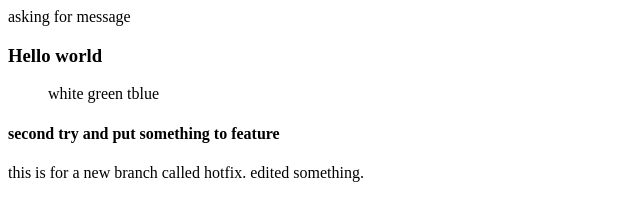
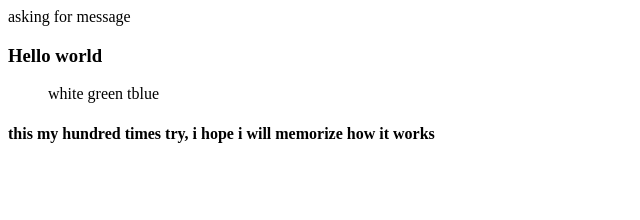
Before and after one commit to jnj0205/first-week-first-try, a plain HTML site: page index.html in a window 1280 px wide. Shown: the whole page, without its empty margins (0-640 px from the left). Drawn offline with Linux system fonts and the light colour scheme.

Commit message:
add this

```diff
--- a/index.html
+++ b/index.html
@@ -14,10 +14,8 @@ asking for message
     <il>green</il>
     <il>tblue</il>
     </ul>
-    <h4>second try and put something to feature</h4>
-    <p>this is for a new branch called hotfix.
-        edited something.
-    </p>
+    <h4>this my hundred times try, i hope i will memorize how it works</h4>
+
 
 </body>
 </html>
```
